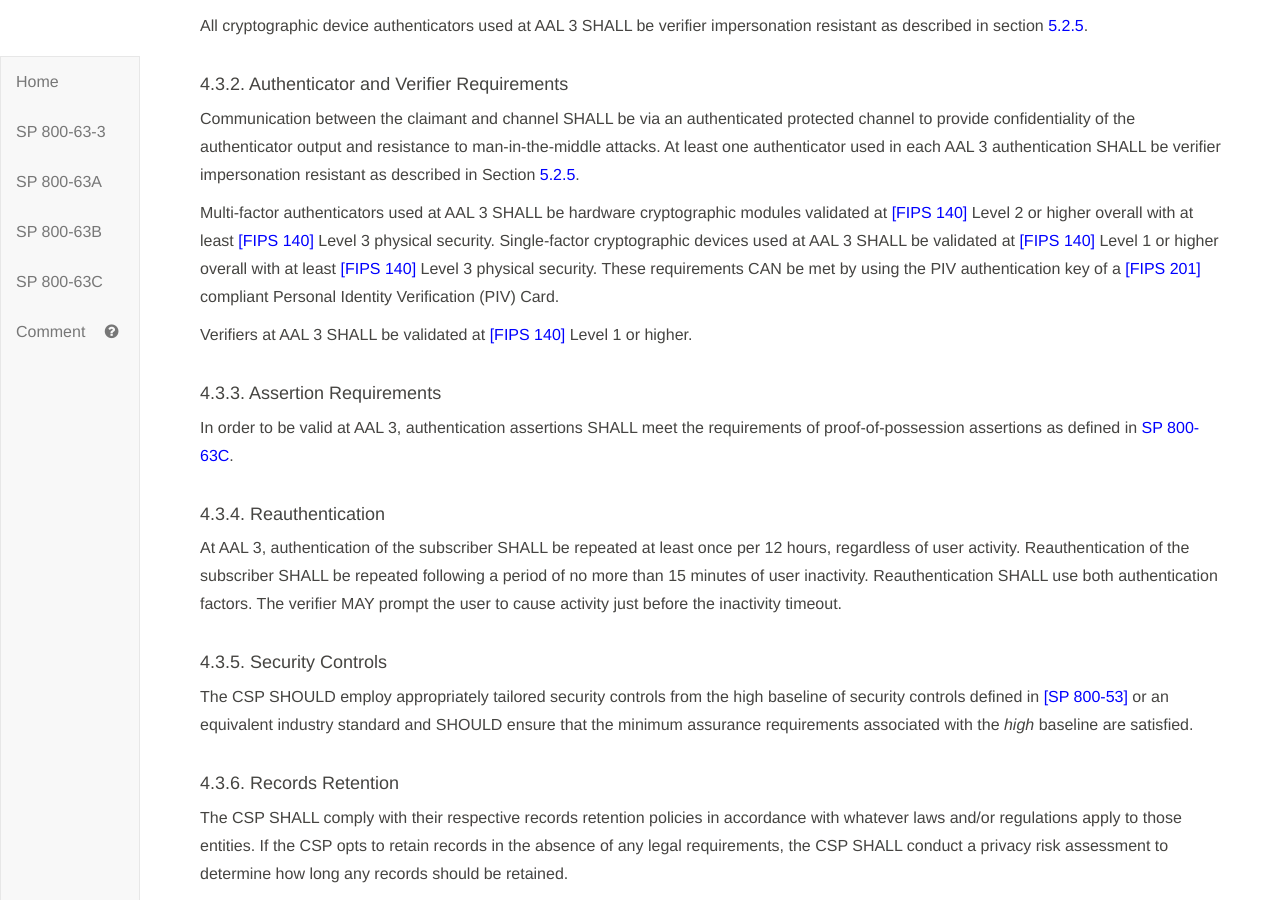
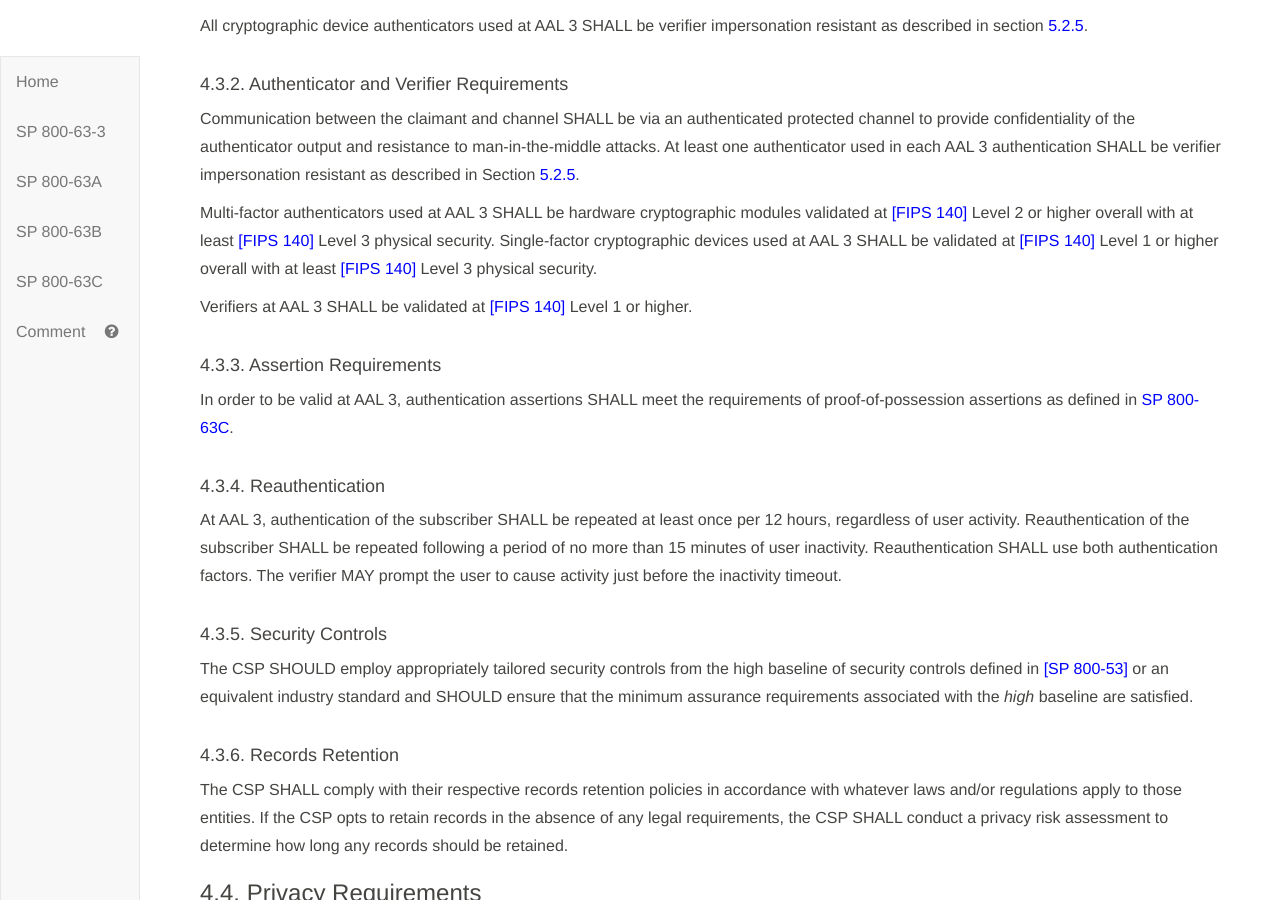
Before and after one commit to usnistgov/800-63-3, a Jekyll site: the page built from sp800-63b.md, in a window 1280 px wide and 900 px high, scrolled down 23051 px. Built offline with Jekyll 4.4.1, drawn with Linux system fonts in a browser that asks for light colours.

Commit message:
Remove PIV statement at AAL 3

```diff
--- a/sp800-63b/sec4_aal.md
+++ b/sp800-63b/sec4_aal.md
@@ -151,7 +151,7 @@ All cryptographic device authenticators used at AAL 3 SHALL be verifier imperson
 
 Communication between the claimant and channel SHALL be via an authenticated protected channel to provide confidentiality of the authenticator output and resistance to man-in-the-middle attacks. At least one authenticator used in each AAL 3 authentication SHALL be verifier impersonation resistant as described in Section [5.2.5](#verifimpers).
 
-Multi-factor authenticators used at AAL 3 SHALL be hardware cryptographic modules validated at [[FIPS 140]](#FIPS140-2) Level 2 or higher overall with at least [[FIPS 140]](#FIPS140-2) Level 3 physical security. Single-factor cryptographic devices used at AAL 3 SHALL be validated at [[FIPS 140]](#FIPS140-2) Level 1 or higher overall with at least [[FIPS 140]](#FIPS140-2) Level 3 physical security. These requirements CAN be met by using the PIV authentication key of a [[FIPS 201]](#FIPS201) compliant Personal Identity Verification (PIV) Card.
+Multi-factor authenticators used at AAL 3 SHALL be hardware cryptographic modules validated at [[FIPS 140]](#FIPS140-2) Level 2 or higher overall with at least [[FIPS 140]](#FIPS140-2) Level 3 physical security. Single-factor cryptographic devices used at AAL 3 SHALL be validated at [[FIPS 140]](#FIPS140-2) Level 1 or higher overall with at least [[FIPS 140]](#FIPS140-2) Level 3 physical security.
 
 Verifiers at AAL 3 SHALL be validated at [[FIPS 140]](#FIPS140-2) Level 1 or higher.
 
```
